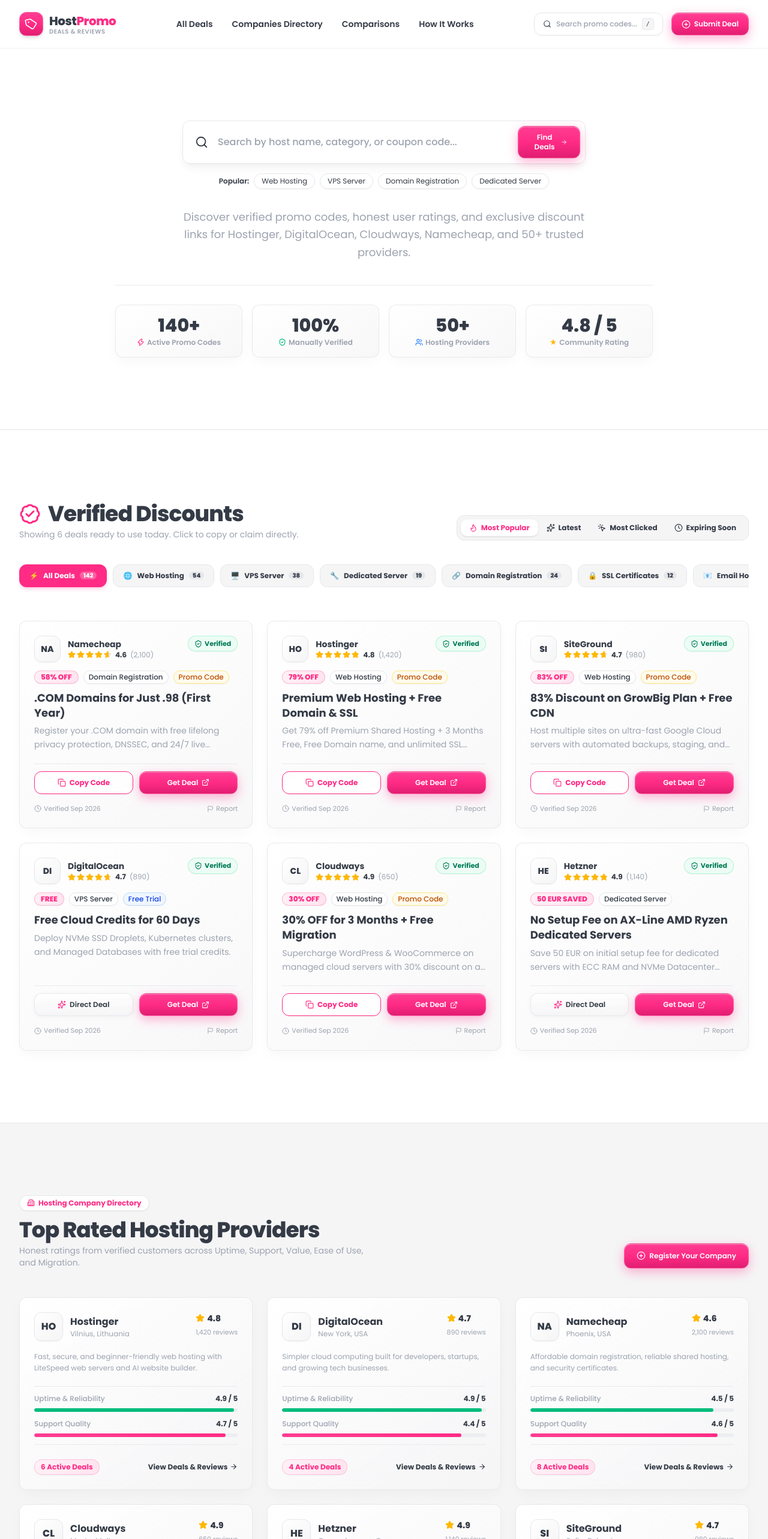
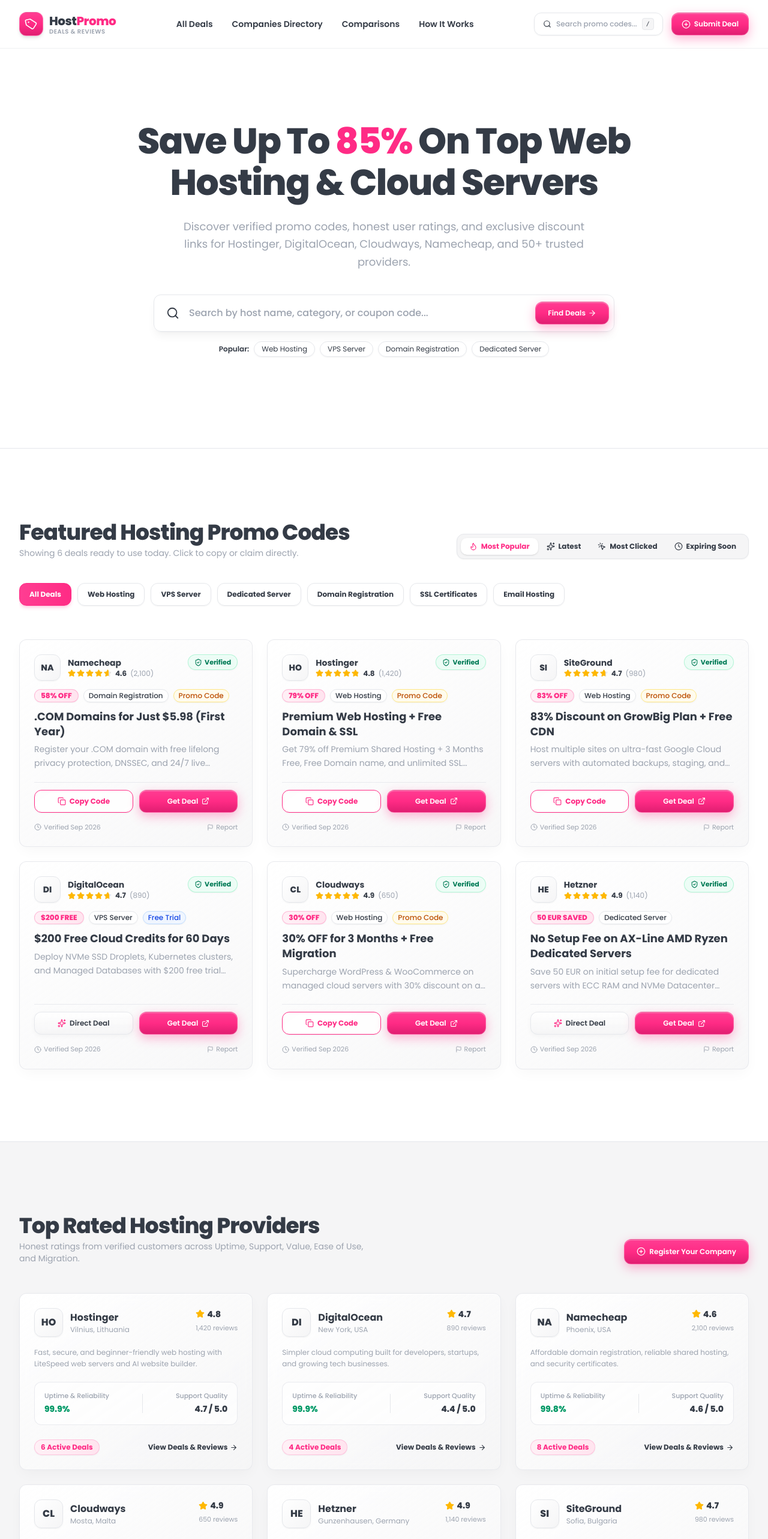
Before and after one commit to onlyMazhar/host-promo, a Next.js app: page / in a window 1280 px wide. Shown: the top 2566 px of the page at 60% size. Built offline with nearby package versions, Linux system fonts and the light colour scheme.

Commit message:
refactor: adjust search input width to 75%, remove section badges and count pills, make interaction counts optional, and update uptime display to fixed 1-digit percentage with side-by-side flex layout

```diff
--- a/src/components/sections/CompaniesSection.tsx
+++ b/src/components/sections/CompaniesSection.tsx
@@ -1,7 +1,7 @@
 'use client';
 
 import React from 'react';
-import { Star, ShieldCheck, ArrowRight, Building2, PlusCircle } from 'lucide-react';
+import { Star, ShieldCheck, ArrowRight, PlusCircle } from 'lucide-react';
 import { COMPANIES } from '@/data/mockData';
 
 interface CompaniesSectionProps {
@@ -12,13 +12,9 @@
   return (
     <section id="companies" className="py-[120px] bg-[#F5F5F6] border-b border-[#E5E7EB]">
       <div className="max-w-7xl mx-auto px-4 sm:px-6 lg:px-8">
-        {/* Section Header */}
+        {/* Section Header (Badge removed) */}
         <div className="flex flex-col md:flex-row md:items-end justify-between gap-6 mb-12">
           <div>
-            <div className="inline-flex items-center gap-1.5 px-3 py-1 bg-white/90 text-[#FF2B85] text-xs font-bold rounded-full mb-3 border border-[#E5E7EB] shadow-xs backdrop-blur-xs">
-              <Building2 size={13} />
-              <span>Hosting Company Directory</span>
-            </div>
             <h2 className="text-3xl sm:text-4xl font-extrabold text-[#343B46] tracking-tight">
               Top Rated Hosting Providers
             </h2>
@@ -61,9 +57,11 @@
                       <Star size={15} className="text-[#FFB800] fill-[#FFB800]" />
                       <span>{company.avg_rating.toFixed(1)}</span>
                     </div>
-                    <span className="text-[11px] text-[#9CA3AF]">
-                      {company.review_count.toLocaleString()} reviews
-                    </span>
+                    {company.review_count && (
+                      <span className="text-[11px] text-[#9CA3AF]">
+                        {company.review_count.toLocaleString()} reviews
+                      </span>
+                    )}
                   </div>
                 </div>
 
@@ -72,28 +70,22 @@
                   {company.description}
                 </p>
 
-                {/* Sub-ratings Breakdown Progress */}
-                <div className="space-y-2 py-3 border-y border-[#E5E7EB]/80 mb-5">
-                  <div className="flex items-center justify-between text-xs">
-                    <span className="text-[#9CA3AF] font-medium">Uptime & Reliability</span>
-                    <span className="font-bold text-[#343B46]">{company.ratings_breakdown.uptime} / 5</span>
-                  </div>
-                  <div className="w-full h-1.5 bg-[#E5E7EB]/60 rounded-full overflow-hidden">
-                    <div
-                      className="h-full bg-emerald-500 rounded-full"
-                      style={{ width: `${(company.ratings_breakdown.uptime / 5) * 100}%` }}
-                    />
+                {/* Sub-ratings: Uptime & Support side-by-side flexbox */}
+                <div className="flex items-center justify-between gap-4 py-3.5 px-4 bg-white/60 border border-[#E5E7EB]/80 rounded-[12px] mb-5">
+                  <div className="space-y-0.5">
+                    <span className="text-[11px] font-medium text-[#9CA3AF] block">Uptime & Reliability</span>
+                    <span className="text-sm font-extrabold text-emerald-600">
+                      {company.ratings_breakdown.uptime_percentage || '99.9%'}
+                    </span>
                   </div>
 
-                  <div className="flex items-center justify-between text-xs pt-1">
-                    <span className="text-[#9CA3AF] font-medium">Support Quality</span>
-                    <span className="font-bold text-[#343B46]">{company.ratings_breakdown.support} / 5</span>
-                  </div>
-                  <div className="w-full h-1.5 bg-[#E5E7EB]/60 rounded-full overflow-hidden">
-                    <div
-                      className="h-full bg-gradient-to-r from-[#FF3D92] to-[#FF2B85] rounded-full"
-                      style={{ width: `${(company.ratings_breakdown.support / 5) * 100}%` }}
-                    />
+                  <div className="h-8 w-px bg-[#E5E7EB]" />
+
+                  <div className="space-y-0.5 text-right">
+                    <span className="text-[11px] font-medium text-[#9CA3AF] block">Support Quality</span>
+                    <span className="text-sm font-extrabold text-[#343B46]">
+                      {company.ratings_breakdown.support.toFixed(1)} / 5.0
+                    </span>
                   </div>
                 </div>
               </div>
@@ -101,7 +93,7 @@
               {/* Bottom Action Strip */}
               <div className="flex items-center justify-between pt-1">
                 <span className="text-xs font-bold text-[#FF2B85] bg-gradient-to-r from-[#FFF0F6] to-[#FFE4EF] border border-[#FF2B85]/20 px-2.5 py-1 rounded-full shadow-xs">
-                  {company.deal_count} Active Deals
+                  {company.deal_count || 0} Active Deals
                 </span>
                 <a
                   href="#deals"
--- a/src/components/sections/DealsSection.tsx
+++ b/src/components/sections/DealsSection.tsx
@@ -1,7 +1,7 @@
 'use client';
 
 import React, { useState, useMemo } from 'react';
-import { Tag, Sparkles, Flame, Clock, MousePointerClick, SlidersHorizontal, BadgeCheck } from 'lucide-react';
+import { Sparkles, Flame, Clock, MousePointerClick, SlidersHorizontal } from 'lucide-react';
 import { CATEGORIES, DEALS } from '@/data/mockData';
 import { Deal } from '@/types';
 import DealCard from '@/components/ui/DealCard';
@@ -46,29 +46,24 @@
         return new Date(b.created_at).getTime() - new Date(a.created_at).getTime();
       }
       if (activeSort === 'clicked') {
-        return b.click_count - a.click_count;
+        return (b.click_count || 0) - (a.click_count || 0);
       }
       if (activeSort === 'expiring') {
         return (new Date(a.expires_at || '2099-01-01').getTime()) - (new Date(b.expires_at || '2099-01-01').getTime());
       }
       // default: popular (copy_count + click_count)
-      return (b.copy_count + b.click_count) - (a.copy_count + a.click_count);
+      return ((b.copy_count || 0) + (b.click_count || 0)) - ((a.copy_count || 0) + (a.click_count || 0));
     });
   }, [searchQuery, selectedCategory, activeSort]);
 
   return (
     <section id="deals" className="py-[120px] bg-white border-b border-[#E5E7EB]">
-      <div className="max-w-400 mx-auto px-4 sm:px-6 lg:px-8">
+      <div className="max-w-7xl mx-auto px-4 sm:px-6 lg:px-8">
         {/* Section Header */}
         <div className="flex flex-col md:flex-row md:items-end justify-between gap-6 mb-10">
           <div>
-            {/* <div className="inline-flex items-center gap-1.5 px-3 py-1 bg-[#FFF0F6] text-[#FF2B85] text-xs font-bold rounded-full mb-3">
-              <Tag size={13} />
-              <span>Exclusive Verified Discounts</span>
-            </div> */}
-            <h2 className="text-3xl sm:text-4xl font-extrabold text-[#343B46] tracking-tight flex items-center gap-3">
-             <BadgeCheck size={36} color='#FF2B85'/> Verified Discounts
-             {/* Hosting Promo Codes */}
+            <h2 className="text-3xl sm:text-4xl font-extrabold text-[#343B46] tracking-tight">
+              Featured Hosting Promo Codes
             </h2>
             <p className="text-sm text-[#9CA3AF] mt-1">
               Showing {filteredDeals.length} deals ready to use today. Click to copy or claim directly.
@@ -76,7 +71,7 @@
           </div>
 
           {/* Sort Tabs */}
-          <div className="flex items-center p-1.5 bg-[#F5F5F6] border border-[#E5E7EB] rounded-[12px] overflow-x-auto">
+          <div className="flex items-center p-1.5 bg-[#F5F5F6] border border-[#E5E7EB] rounded-[12px] overflow-x-auto shadow-xs">
             <button
               onClick={() => setActiveSort('popular')}
               className={`flex items-center gap-1.5 px-3.5 py-1.5 rounded-[10px] text-xs font-bold transition-all whitespace-nowrap ${
@@ -127,7 +122,7 @@
           </div>
         </div>
 
-        {/* Category Filter Horizontal Strip */}
+        {/* Category Filter Horizontal Strip (Clean without numbers) */}
         <div className="flex items-center gap-2.5 pb-6 overflow-x-auto no-scrollbar mb-8">
           {CATEGORIES.map((cat) => {
             const isActive = selectedCategory === cat.slug;
@@ -135,21 +130,13 @@
               <button
                 key={cat.id}
                 onClick={() => setSelectedCategory(cat.slug)}
-                className={`flex items-center gap-2 px-4 py-2.5 rounded-[12px] text-xs font-bold transition-all whitespace-nowrap border ${
+                className={`flex items-center px-4 py-2.5 rounded-[12px] text-xs font-bold transition-all whitespace-nowrap border ${
                   isActive
-                    ? 'bg-[#FF2B85] text-white border-[#FF2B85] shadow-md shadow-[#FF2B85]/20'
-                    : 'bg-[#F5F5F6] text-[#343B46] border-[#E5E7EB] hover:bg-white hover:border-[#343B46]'
+                    ? 'bg-gradient-to-r from-[#FF3D92] to-[#FF2B85] text-white border-[#FF2B85] shadow-md shadow-[#FF2B85]/20'
+                    : 'bg-white/90 text-[#343B46] border-[#E5E7EB] hover:bg-white hover:border-[#343B46] shadow-xs'
                 }`}
               >
-                <span>{cat.icon}</span>
                 <span>{cat.name}</span>
-                <span
-                  className={`px-1.5 py-0.2 rounded-full text-[10px] font-extrabold ${
-                    isActive ? 'bg-white/25 text-white' : 'bg-[#E5E7EB] text-[#343B46]'
-                  }`}
-                >
-                  {cat.count}
-                </span>
               </button>
             );
           })}
@@ -168,7 +155,7 @@
             ))}
           </div>
         ) : (
-          <div className="text-center py-16 bg-[#F5F5F6] rounded-[12px] border border-[#E5E7EB]">
+          <div className="text-center py-16 custom-card rounded-[12px]">
             <SlidersHorizontal size={40} className="mx-auto text-[#9CA3AF] mb-3" />
             <h3 className="text-lg font-bold text-[#343B46]">No promo codes found</h3>
             <p className="text-xs text-[#9CA3AF] mt-1 max-w-sm mx-auto">
@@ -176,7 +163,7 @@
             </p>
             <button
               onClick={() => setSelectedCategory('all')}
-              className="mt-4 px-4 py-2 btn-secondary text-xs font-bold"
+              className="mt-4 px-4 py-2 btn-secondary text-xs font-bold shadow-md"
             >
               Reset Filters
             </button>
--- a/src/components/sections/HeroSection.tsx
+++ b/src/components/sections/HeroSection.tsx
@@ -1,7 +1,7 @@
 'use client';
 
 import React from 'react';
-import { Search, Sparkles, ShieldCheck, Zap, Users, ArrowRight } from 'lucide-react';
+import { Search, ArrowRight } from 'lucide-react';
 import { CATEGORIES } from '@/data/mockData';
 
 interface HeroSectionProps {
@@ -23,20 +23,18 @@
       <div className="absolute top-0 left-1/2 -translate-x-1/2 w-full max-w-7xl h-96 bg-gradient-to-b from-[#FFF0F6]/80 via-white/40 to-white pointer-events-none -z-10" />
 
       <div className="max-w-7xl mx-auto px-4 sm:px-6 lg:px-8 text-center">
-        {/* Trust Pill */}
-        {/* <div className="inline-flex items-center gap-2 px-4 py-1.5 bg-gradient-to-r from-[#FFF0F6] to-[#FFE4EF] border border-[#FF2B85]/25 text-[#FF2B85] rounded-full text-xs font-bold mb-6 shadow-sm animate-in fade-in slide-in-from-bottom-2 duration-500">
-          <Sparkles size={14} />
-          <span>Verified Promo Codes & Community Reviews • September 2026</span>
-        </div> */}
+        {/* Main Headline */}
+        <h1 className="text-4xl sm:text-5xl lg:text-6xl font-extrabold text-[#343B46] tracking-tight leading-[1.15] max-w-4xl mx-auto mb-6">
+          Save Up To <span className="text-[#FF2B85]">85%</span> On Top Web Hosting & Cloud Servers
+        </h1>
 
-        {/* Main Headline */}
-        {/* <h1 className="text-4xl sm:text-5xl lg:text-6xl font-extrabold text-[#343B46] tracking-tight leading-[1.15] max-w-4xl mx-auto mb-6">
-          Save Up To <span className="text-[#FF2B85]">85%</span> On Top Web Hosting & Cloud Servers
-        </h1> */}
+        {/* Subtitle */}
+        <p className="text-base sm:text-lg text-[#9CA3AF] max-w-2xl mx-auto mb-10 leading-relaxed font-normal">
+          Discover verified promo codes, honest user ratings, and exclusive discount links for Hostinger, DigitalOcean, Cloudways, Namecheap, and 50+ trusted providers.
+        </p>
 
-
-        {/* Main Search Bar (Glossy) */}
-        <div className="max-w-2xl mx-auto mb-8">
+        {/* Main Search Bar (Input width 75%) */}
+        <div className="w-full max-w-3xl mx-auto mb-8">
           <div className="relative flex items-center bg-white/95 backdrop-blur-md border border-[#E5E7EB] hover:border-[#343B46] focus-within:border-[#FF2B85] rounded-[12px] p-2 shadow-lg shadow-black/5 transition-all">
             <div className="pl-3 pr-2 text-[#9CA3AF]">
               <Search size={22} className="text-[#343B46]" />
@@ -47,8 +45,9 @@
               value={searchQuery}
               onChange={(e) => setSearchQuery(e.target.value)}
               placeholder="Search by host name, category, or coupon code..."
-              className="w-full py-2.5 px-2 bg-transparent text-sm sm:text-base font-medium text-[#343B46] placeholder:text-[#9CA3AF] focus:outline-none"
+              className="w-[75%] py-2.5 px-2 bg-transparent text-sm sm:text-base font-medium text-[#343B46] placeholder:text-[#9CA3AF] focus:outline-none"
             />
+            <div className="flex-1 flex justify-end">
               {searchQuery ? (
                 <button
                   onClick={() => setSearchQuery('')}
@@ -65,6 +64,7 @@
                   <ArrowRight size={14} />
                 </a>
               )}
+            </div>
           </div>
 
           {/* Quick Filter Chips */}
@@ -86,43 +86,6 @@
             ))}
           </div>
         </div>
-
-
-        {/* Subtitle */}
-        <p className="text-base sm:text-lg text-[#9CA3AF] max-w-2xl mx-auto mb-10 leading-relaxed font-normal">
-          Discover verified promo codes, honest user ratings, and exclusive discount links for Hostinger, DigitalOcean, Cloudways, Namecheap, and 50+ trusted providers.
-        </p>
-
-        {/* Stats Row (Glossy Glass Cards) */}
-        <div className="grid grid-cols-2 md:grid-cols-4 gap-4 max-w-4xl mx-auto pt-8 border-t border-[#E5E7EB]/80">
-          <div className="p-4 rounded-[12px] custom-card shadow-xs">
-            <div className="text-2xl sm:text-3xl font-extrabold text-[#343B46]">140+</div>
-            <div className="text-xs font-semibold text-[#9CA3AF] mt-0.5 flex items-center justify-center gap-1">
-              <Zap size={13} className="text-[#FF2B85]" /> Active Promo Codes
-            </div>
-          </div>
-
-          <div className="p-4 rounded-[12px] custom-card shadow-xs">
-            <div className="text-2xl sm:text-3xl font-extrabold text-[#343B46]">100%</div>
-            <div className="text-xs font-semibold text-[#9CA3AF] mt-0.5 flex items-center justify-center gap-1">
-              <ShieldCheck size={13} className="text-emerald-500" /> Manually Verified
-            </div>
-          </div>
-
-          <div className="p-4 rounded-[12px] custom-card shadow-xs">
-            <div className="text-2xl sm:text-3xl font-extrabold text-[#343B46]">50+</div>
-            <div className="text-xs font-semibold text-[#9CA3AF] mt-0.5 flex items-center justify-center gap-1">
-              <Users size={13} className="text-blue-500" /> Hosting Providers
-            </div>
-          </div>
-
-          <div className="p-4 rounded-[12px] custom-card shadow-xs">
-            <div className="text-2xl sm:text-3xl font-extrabold text-[#343B46]">4.8 / 5</div>
-            <div className="text-xs font-semibold text-[#9CA3AF] mt-0.5 flex items-center justify-center gap-1">
-              <span className="text-[#FFB800]">★</span> Community Rating
-            </div>
-          </div>
-        </div>
       </div>
     </section>
   );
--- a/src/data/mockData.ts
+++ b/src/data/mockData.ts
@@ -1,13 +1,13 @@
 import { Category, Company, Deal, CompanyComparison } from '@/types';
 
 export const CATEGORIES: Category[] = [
-  { id: 1, name: 'All Deals', slug: 'all', icon: '⚡', count: 142 },
-  { id: 2, name: 'Web Hosting', slug: 'web-hosting', icon: '🌐', count: 54 },
-  { id: 3, name: 'VPS Server', slug: 'vps-server', icon: '🖥️', count: 38 },
-  { id: 4, name: 'Dedicated Server', slug: 'dedicated-server', icon: '🔧', count: 19 },
-  { id: 5, name: 'Domain Registration', slug: 'domain-registration', icon: '🔗', count: 24 },
-  { id: 6, name: 'SSL Certificates', slug: 'ssl-certificates', icon: '🔒', count: 12 },
-  { id: 7, name: 'Email Hosting', slug: 'email-hosting', icon: '📧', count: 15 },
+  { id: 1, name: 'All Deals', slug: 'all' },
+  { id: 2, name: 'Web Hosting', slug: 'web-hosting' },
+  { id: 3, name: 'VPS Server', slug: 'vps-server' },
+  { id: 4, name: 'Dedicated Server', slug: 'dedicated-server' },
+  { id: 5, name: 'Domain Registration', slug: 'domain-registration' },
+  { id: 6, name: 'SSL Certificates', slug: 'ssl-certificates' },
+  { id: 7, name: 'Email Hosting', slug: 'email-hosting' },
 ];
 
 export const COMPANIES: Company[] = [
@@ -25,7 +25,7 @@
     review_count: 1420,
     deal_count: 6,
     categories: ['web-hosting', 'vps-server', 'email-hosting'],
-    ratings_breakdown: { uptime: 4.9, support: 4.7, value: 4.9, ease: 4.8, migration: 4.6 },
+    ratings_breakdown: { uptime: 4.9, uptime_percentage: '99.9%', support: 4.7, value: 4.9, ease: 4.8, migration: 4.6 },
   },
   {
     id: 2,
@@ -41,7 +41,7 @@
     review_count: 890,
     deal_count: 4,
     categories: ['vps-server', 'dedicated-server'],
-    ratings_breakdown: { uptime: 4.9, support: 4.4, value: 4.8, ease: 4.6, migration: 4.5 },
+    ratings_breakdown: { uptime: 4.9, uptime_percentage: '99.9%', support: 4.4, value: 4.8, ease: 4.6, migration: 4.5 },
   },
   {
     id: 3,
@@ -57,7 +57,7 @@
     review_count: 2100,
     deal_count: 8,
     categories: ['domain-registration', 'web-hosting', 'ssl-certificates'],
-    ratings_breakdown: { uptime: 4.5, support: 4.6, value: 4.8, ease: 4.5, migration: 4.3 },
+    ratings_breakdown: { uptime: 4.5, uptime_percentage: '99.8%', support: 4.6, value: 4.8, ease: 4.5, migration: 4.3 },
   },
   {
     id: 4,
@@ -73,7 +73,7 @@
     review_count: 650,
     deal_count: 3,
     categories: ['web-hosting', 'vps-server'],
-    ratings_breakdown: { uptime: 4.9, support: 4.9, value: 4.7, ease: 4.8, migration: 4.9 },
+    ratings_breakdown: { uptime: 4.9, uptime_percentage: '99.9%', support: 4.9, value: 4.7, ease: 4.8, migration: 4.9 },
   },
   {
     id: 5,
@@ -89,7 +89,7 @@
     review_count: 1140,
     deal_count: 4,
     categories: ['vps-server', 'dedicated-server'],
-    ratings_breakdown: { uptime: 5.0, support: 4.5, value: 5.0, ease: 4.3, migration: 4.2 },
+    ratings_breakdown: { uptime: 5.0, uptime_percentage: '99.9%', support: 4.5, value: 5.0, ease: 4.3, migration: 4.2 },
   },
   {
     id: 6,
@@ -105,7 +105,7 @@
     review_count: 980,
     deal_count: 5,
     categories: ['web-hosting', 'email-hosting', 'ssl-certificates'],
-    ratings_breakdown: { uptime: 4.8, support: 4.9, value: 4.4, ease: 4.9, migration: 4.8 },
+    ratings_breakdown: { uptime: 4.8, uptime_percentage: '99.8%', support: 4.9, value: 4.4, ease: 4.9, migration: 4.8 },
   },
 ];
 
@@ -155,15 +155,15 @@
     category_id: 3,
     category_slug: 'vps-server',
     category_name: 'VPS Server',
-    title: ' Free Cloud Credits for 60 Days',
+    title: '$200 Free Cloud Credits for 60 Days',
     slug: 'digitalocean-200-free-credits',
-    short_description: 'Deploy NVMe SSD Droplets, Kubernetes clusters, and Managed Databases with  free trial credits.',
+    short_description: 'Deploy NVMe SSD Droplets, Kubernetes clusters, and Managed Databases with $200 free trial credits.',
     promo_code: null,
     affiliate_url: 'https://digitalocean.com?trial=200',
     deal_type: 'free_trial',
     discount_value: 200,
     discount_unit: '$',
-    discount_label: ' FREE',
+    discount_label: '$200 FREE',
     expires_at: '2026-12-31',
     is_active: true,
     is_featured: true,
@@ -219,7 +219,7 @@
     category_id: 5,
     category_slug: 'domain-registration',
     category_name: 'Domain Registration',
-    title: '.COM Domains for Just .98 (First Year)',
+    title: '.COM Domains for Just $5.98 (First Year)',
     slug: 'namecheap-com-domain-discount',
     short_description: 'Register your .COM domain with free lifelong privacy protection, DNSSEC, and 24/7 live support.',
     promo_code: 'NEWCOM598',
```
Also changed, not shown: src/components/sections/ComparisonSection.tsx (+9 -11 lines), src/components/sections/NewsletterSection.tsx (+1 -6 lines), src/components/sections/WhyChooseUsSection.tsx (+3 -7 lines), src/types/index.ts (+12 -11 lines). Lines whose indentation alone changed are shown as unchanged.
